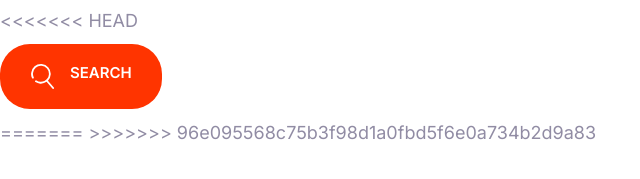
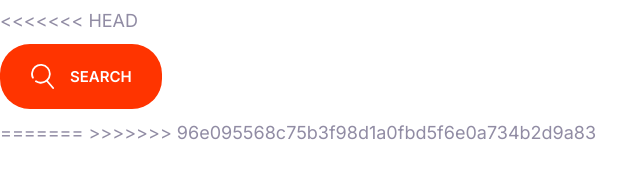
Before and after one commit to valen1965/MOSHIFY-project, a plain HTML site: page index.html in a window 1280 px wide. Shown: the part 157-336 px from the top of the page, 0-640 px from the left. Drawn offline with Linux system fonts and the light colour scheme.

Commit message:
updated chnages

```diff
--- a/CSS/styles.css
+++ b/CSS/styles.css
@@ -188,28 +188,22 @@ a {
 /* TODO:  Buttons  */
 
 .btn {
-<<<<<<< HEAD
   align-items: center;
   border-radius: 30px;
   border: 0;
   cursor: pointer;
   display: flex;
-=======
   border-radius: 30px;
   border: 0;
   cursor: pointer;
->>>>>>> 96e095568c75b3f98d1a0fbd5f6e0a734b2d9a83
   font-size: 1.8rem;
   font-weight: 600;
   margin: 1rem 0;
   padding: 2rem 3rem;
-<<<<<<< HEAD
   text-align: center;
   text-transform: uppercase;
-=======
   text-transform: uppercase;
   text-align: center;
->>>>>>> 96e095568c75b3f98d1a0fbd5f6e0a734b2d9a83
   white-space: nowrap;
 }
 
```
